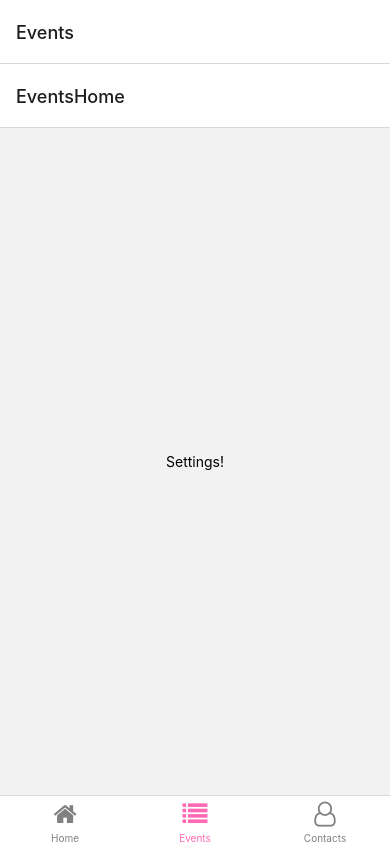
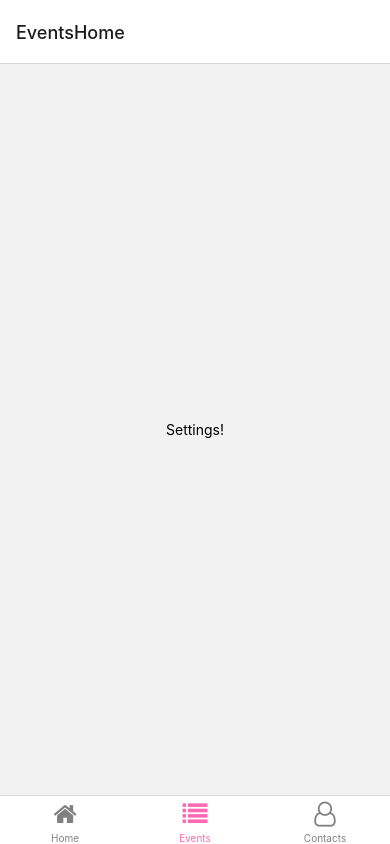
Before and after one commit to ziiqii/Demo, a React Native app: screen /Events in a window 390 px wide. Built offline with nearby package versions, Linux system fonts and the light colour scheme.

Commit message:
Removed second stack header

```diff
--- a/App.js
+++ b/App.js
@@ -34,7 +34,7 @@ export default function App() {
         })}
       >
         <Tab.Screen name="Home" component={HomeScreen} />
-        <Tab.Screen name="Events" component={EventsScreen} />
+        <Tab.Screen name="Events" options={{headerShown: false}} component={EventsScreen} />
         <Tab.Screen name="Contacts" component={ContactScreen} />
       </Tab.Navigator>
     </NavigationContainer>
```
